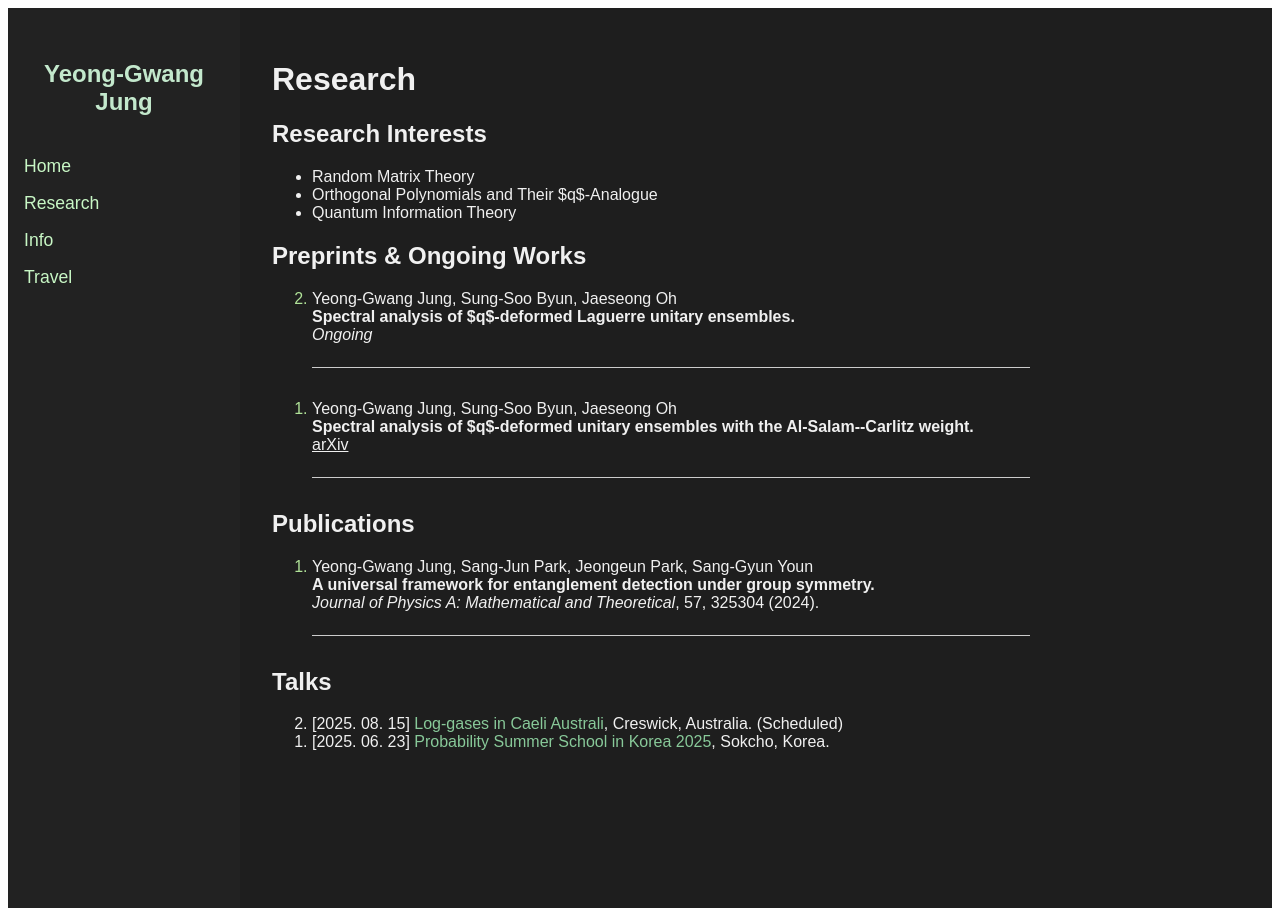
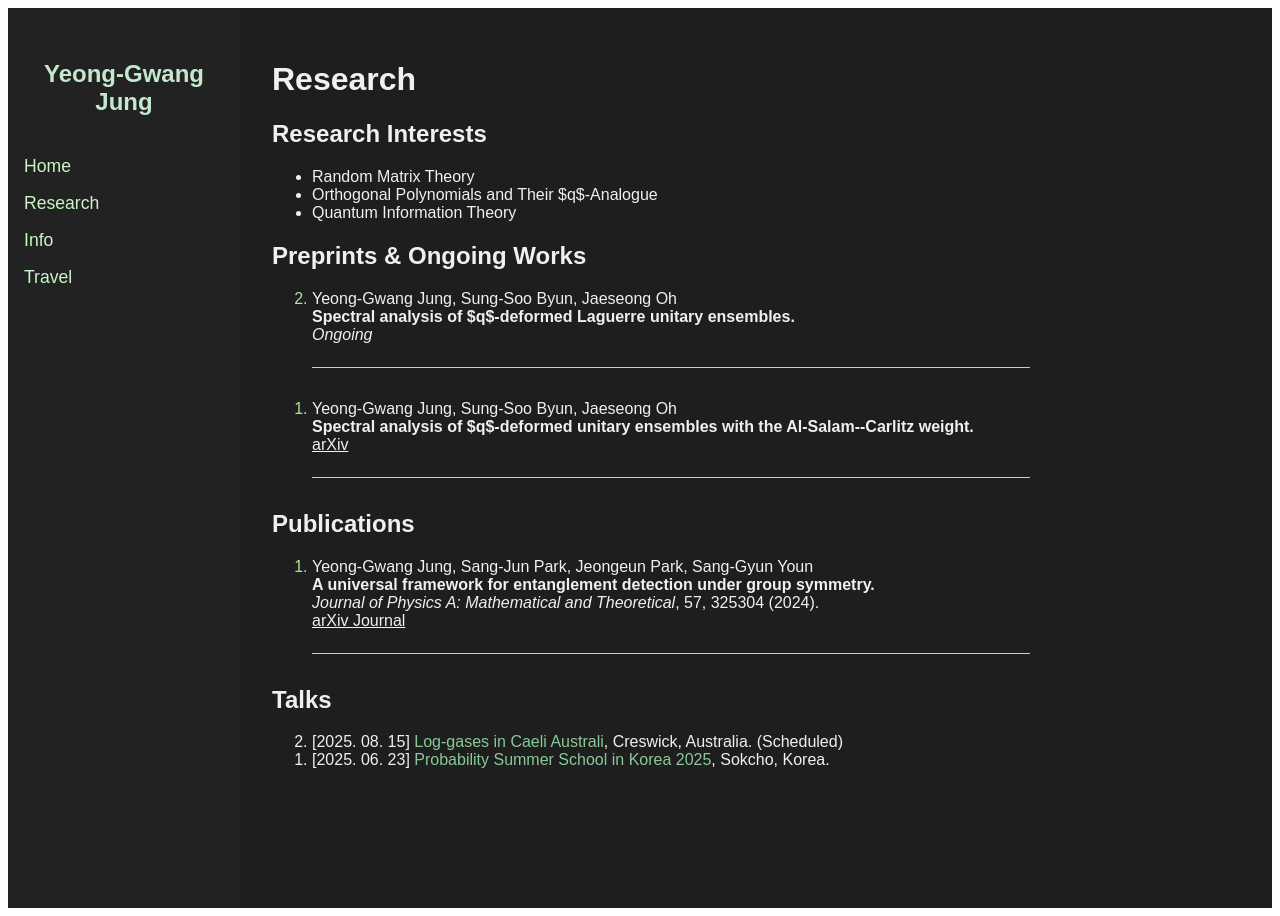
Before and after one commit to y-gJung/y-gJung.github.io, a Jekyll site: the page built from research.md, in a window 1280 px wide. Built offline with Jekyll 4.4.1, drawn with Linux system fonts in a browser that asks for light colours.

Commit message:
Update research.md

```diff
--- a/research.md
+++ b/research.md
@@ -29,7 +29,8 @@ title: Research
   <li>
     Yeong-Gwang Jung, Sang-Jun Park, Jeongeun Park, Sang-Gyun Youn <br>
     <strong>A universal framework for entanglement detection under group symmetry.</strong> <br>
-    <em>Journal of Physics A: Mathematical and Theoretical</em>, 57, 325304 (2024).
+    <em>Journal of Physics A: Mathematical and Theoretical</em>, 57, 325304 (2024). <br>
+    <a href="https://arxiv.org/abs/2301.03849" target="_blank"> arXiv </a> <a href="https://iopscience.iop.org/article/10.1088/1751-8121/ad6413" target="_blank"> Journal </a>
   </li>
 </ol>
 
```
